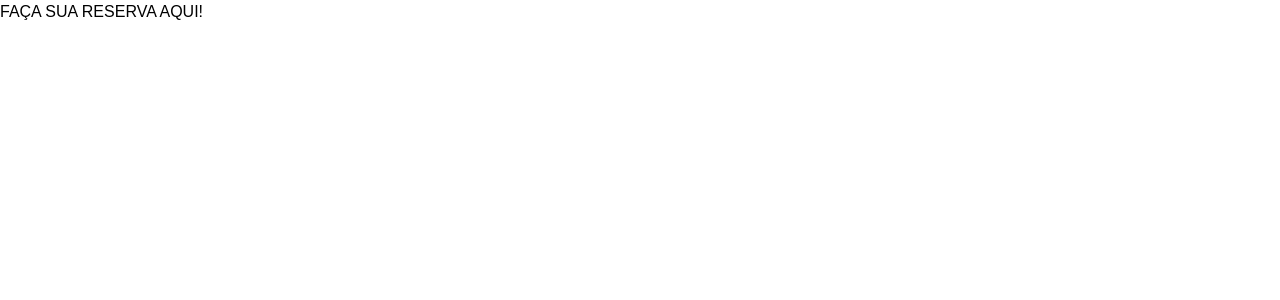
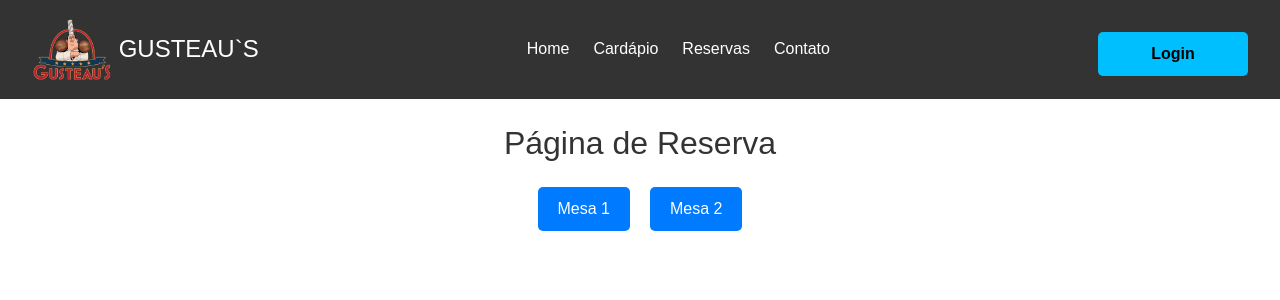
Before and after one commit to MonikySouzaLopes/AulasPTAC4, a Next.js app: page /reserva in a window 1280 px wide. Shown: the top 300 px of the page. Built offline with nearby package versions, Linux system fonts and the light colour scheme.

Commit message:
Atualizado aula 28.11 página de reserva

```diff
--- a/src/app/reserva/page.tsx
+++ b/src/app/reserva/page.tsx
@@ -1,25 +1,108 @@
+"use client";
 
-import PerfilDaReserva from '../interfaces/reserva';
+import { useState } from 'react';
+import styles from './reserva.module.css';
+import NavBar from '../componentes/navbar';
 
+export default function Reserva() {
+  const [selectedTable, setSelectedTable] = useState(null);
+  const [formData, setFormData] = useState({
+    usuario: '',
+    mesa: '',
+    numeroPessoas: '',
+    dataReserva: '',
+  });
 
+  const tables = ["Mesa 1", "Mesa 2"];
 
-const PaginaReserva = () =>{
-    const reserva = {
-        id: 1,
-        usuario_id: 1,
-        mesa_id: 1,
-        data: '03/10/2024',
-        n_pessoas: 5,
-        status: true,
+  const selecionarMesa = (mesaSelecionada) => {
+    setSelectedTable(mesaSelecionada);
+    setFormData((prevState) => ({
+      ...prevState,
+      mesa: mesaSelecionada,
+    }));
+  };
 
-    }
-    return (
-        <div>
-            <h1>FAÇA SUA RESERVA AQUI!</h1>
+  const handleChange = (event) => {
+    const { name, value } = event.target;
+    setFormData((prevState) => ({
+      ...prevState,
+      [name]: value,
+    }));
+  };
 
+  const handleSubmit = (event) => {
+    event.preventDefault();
+    alert(`Reserva realizada com sucesso para a ${formData.mesa}`);
+    setSelectedTable(null);
+    setFormData({
+      usuario: '',
+      mesa: '',
+      numeroPessoas: '',
+      dataReserva: '',
+    });
+  };
 
-        </div>
-    )
+  return (
+    <div>
+        <NavBar/>
+    <div className={styles.container}>
+      <h1 className={styles.h1}>Página de Reserva</h1>
+
+      <div className={styles.mesas}>
+        {tables.map((mesa, index) => (
+          <button
+            key={index}
+            className={styles.mesa}
+            onClick={() => selecionarMesa(mesa)}
+          >
+            {mesa}
+          </button>
+        ))}
+      </div>
+
+      {selectedTable && (
+        <form className={styles.form} onSubmit={handleSubmit}>
+          <h2 className={styles.titulo}>Reservar {selectedTable}</h2>
+
+          <label className={styles.label}>Usuário:</label>
+          <input
+            className={styles.input}
+            type="text"
+            name="usuario"
+            placeholder="Digite seu nome"
+            value={formData.usuario}
+            onChange={handleChange}
+            required
+          />
+
+          <label className={styles.label}>Número de Pessoas:</label>
+          <input
+            className={styles.input}
+            type="number"
+            name="numeroPessoas"
+            placeholder="Quantas pessoas?"
+            value={formData.numeroPessoas}
+            onChange={handleChange}
+            required
+          />
+
+          <label className={styles.label}>Data de Reserva:</label>
+          <input
+            className={styles.input}
+            type="date"
+            name="dataReserva"
+            value={formData.dataReserva}
+            onChange={handleChange}
+            required
+          />
+
+          <button className={styles.button} type="submit">
+            Confirmar Reserva
+          </button>
+        </form>
+      )}
+    </div>
+    </div>
+  );
 }
-//
-export default PaginaReserva
--- a/src/app/reserva/reserva.module.css
+++ b/src/app/reserva/reserva.module.css
@@ -0,0 +1,91 @@
+
+.container {
+    text-align: center;
+    margin: 20px auto;
+    max-width: 600px;
+    font-family: Arial, sans-serif;
+  }
+
+
+  .h1 {
+    font-size: 2rem;
+    margin-bottom: 20px;
+    color: #333;
+  }
+
+  .mesas {
+    display: flex;
+    justify-content: center;
+    gap: 20px;
+    margin: 20px 0;
+  }
+
+  .mesa {
+    padding: 10px 20px;
+    font-size: 1rem;
+    color: #fff;
+    background-color: #007bff;
+    border: none;
+    border-radius: 5px;
+    cursor: pointer;
+    transition: background-color 0.3s;
+  }
+
+  .mesa:hover {
+    background-color: #0056b3;
+  }
+
+
+  .form {
+    margin-top: 20px;
+    padding: 20px;
+    border: 1px solid #ddd;
+    border-radius: 5px;
+    background-color: #f9f9f9;
+    box-shadow: 0 2px 5px rgba(0, 0, 0, 0.1);
+  }
+
+  .label {
+    font-weight: bold;
+    margin-bottom: 5px;
+    display: block;
+    text-align: left;
+    color: #333;
+  }
+
+  .input {
+    width: 100%;
+    padding: 10px;
+    font-size: 1rem;
+    margin-bottom: 15px;
+    border: 1px solid #ccc;
+    border-radius: 5px;
+    box-sizing: border-box;
+  }
+
+  .input:focus {
+    border-color: #007bff;
+    outline: none;
+  }
+
+
+  .button {
+    padding: 10px 20px;
+    font-size: 1rem;
+    color: #fff;
+    background-color: #28a745;
+    border: none;
+    border-radius: 5px;
+    cursor: pointer;
+    transition: background-color 0.3s;
+  }
+
+  .button:hover {
+    background-color: #218838;
+  }
+
+  .titulo{
+    font-size: 1.5rem;
+    color: #333;
+    margin-bottom: 15px;
+  }
```
